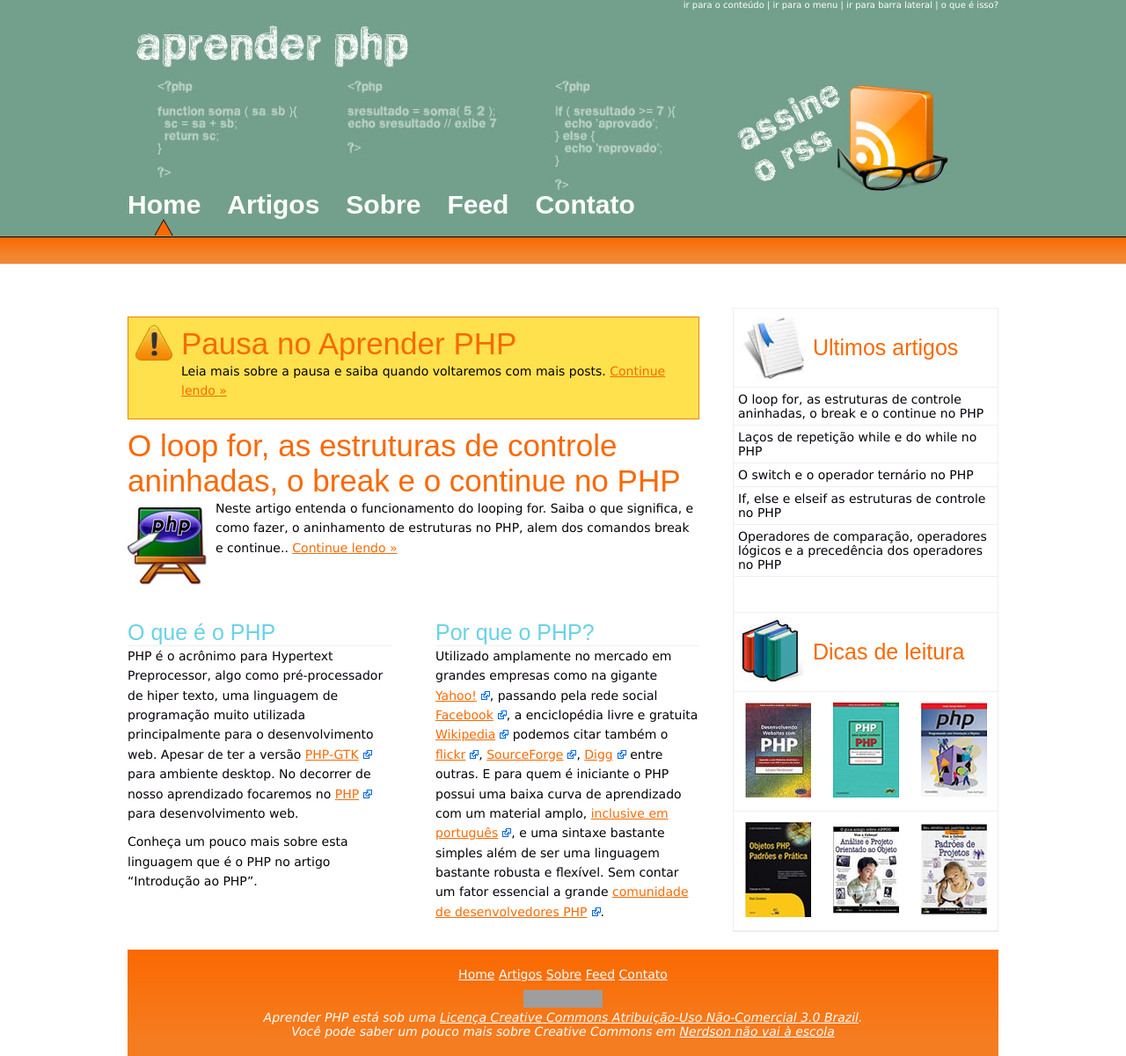
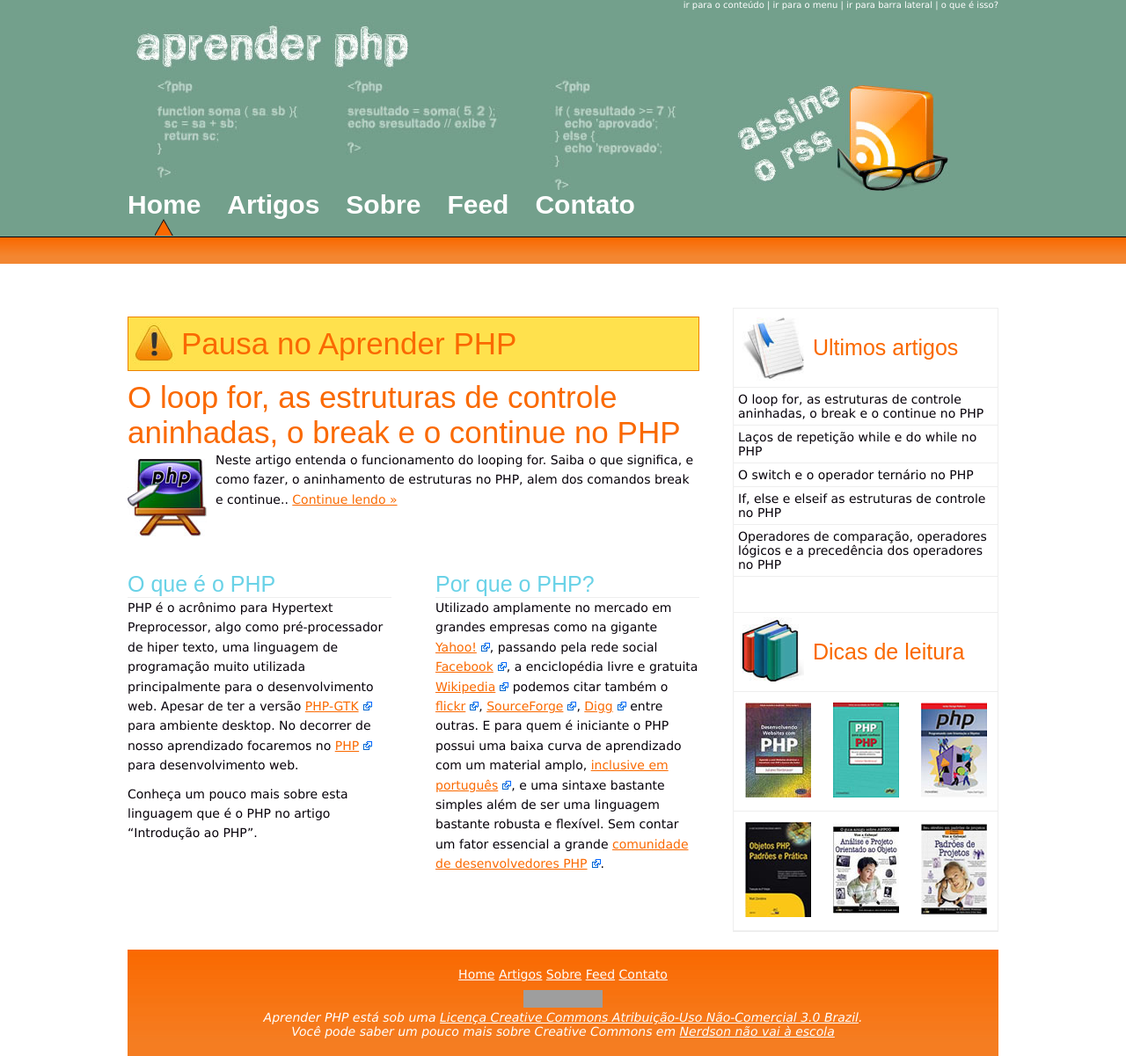
Before and after one commit to maurogeorge/aprenderphp, a Jekyll site: the page built from index.html, in a window 1280 px wide. Shown: the whole page at 88% size. Built offline with Jekyll 4.4.1, drawn with Linux system fonts in a browser that asks for light colours; Markdown is read by kramdown in place of the engine named in the settings; grey boxes are pictures that could not be loaded.

Commit message:
removed broken link

```diff
--- a/index.html
+++ b/index.html
@@ -5,8 +5,7 @@
 meta_keywords: PHP, aprender, desenvolver, tutoriais, aplicações, aplicacoes
 ---
 <div class="observacao">
-  <h1><a href="/pagina/o-aprenderphp-nao-acabou-esta-apenas-em-pausa" title="Pausa no Aprender PHP">Pausa no Aprender PHP</a></h1>
-    <p>Leia mais sobre a pausa e saiba quando voltaremos com mais posts. <a href="/pagina/o-aprenderphp-nao-acabou-esta-apenas-em-pausa" title="Pausa no Aprender PHP">Continue lendo »</a></p>
+  <h1>Pausa no Aprender PHP</h1>
 </div>
 {% assign first_post = site.posts.first %}
 <article id="artigo_novo">
```
